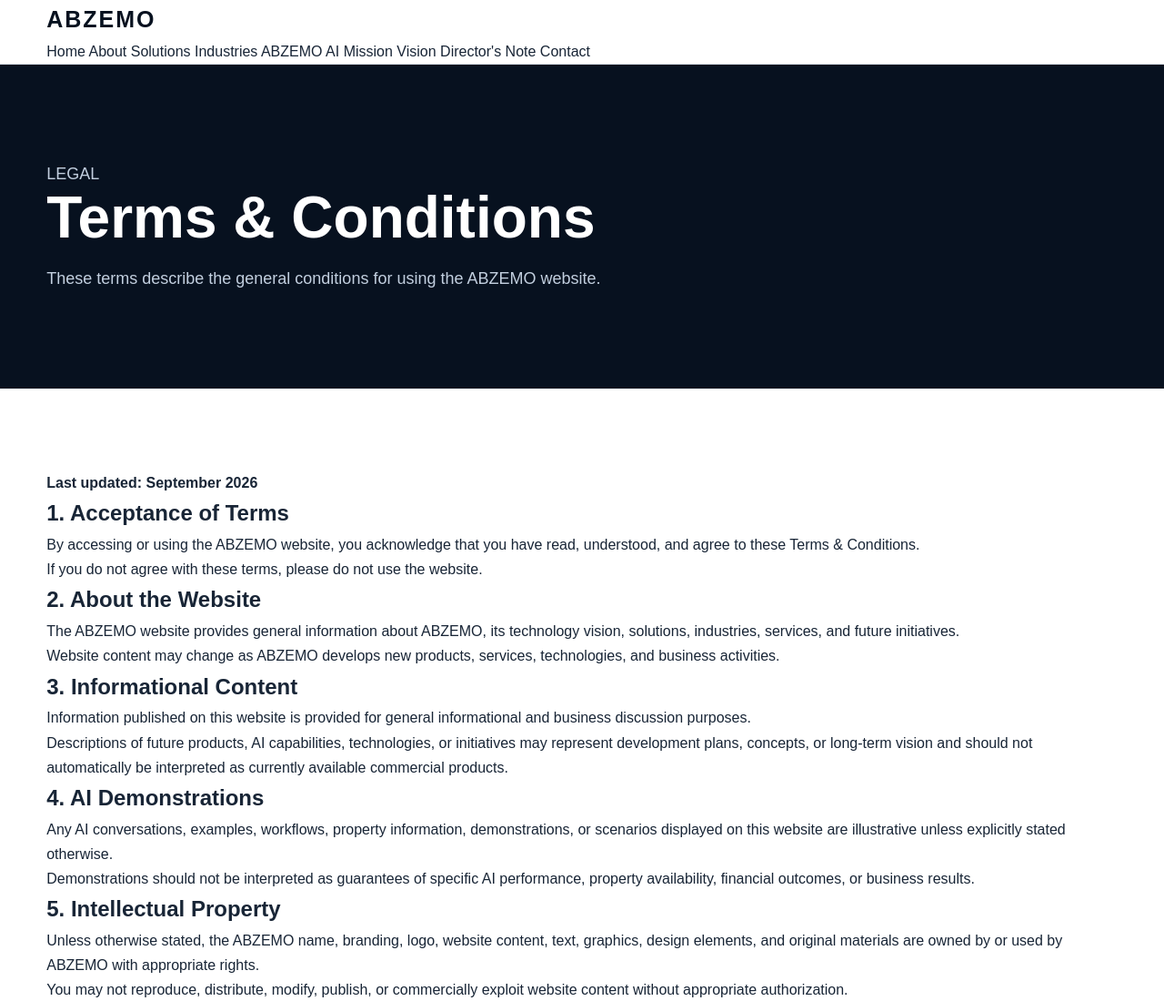
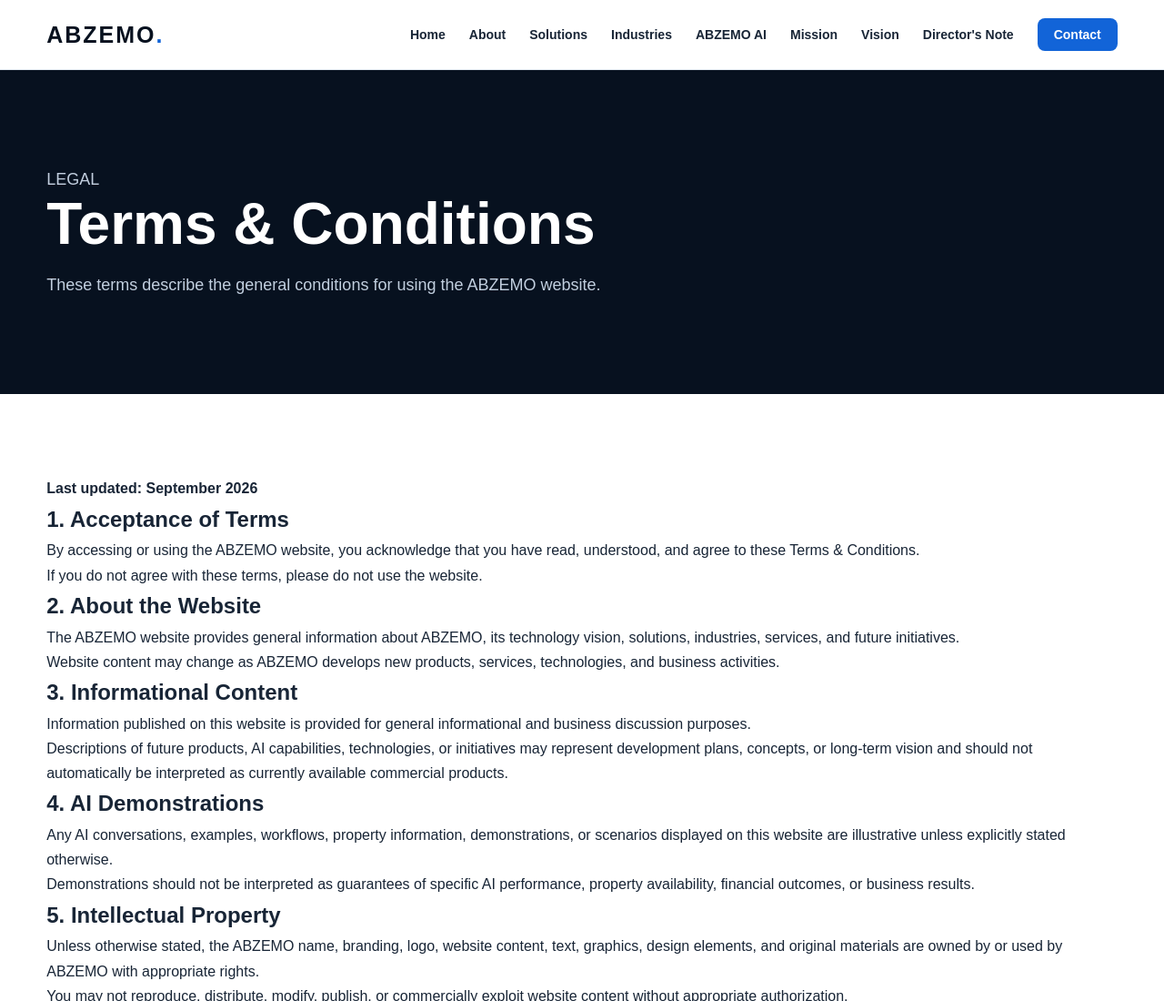
Before and after one commit to ABZEMO/abzemo-website, a plain HTML site: page terms.html in a window 1280 px wide. Shown: the top 1100 px of the page at 91% size. Drawn offline with Linux system fonts and the light colour scheme.

Commit message:
Standardize Terms page header

```diff
--- a/terms.html
+++ b/terms.html
@@ -14,23 +14,29 @@
 <body>
 
 <header class="site-header">
-    <div class="container nav-container">
+  <div class="container navbar">
 
-        <a href="index.html" class="logo">ABZEMO</a>
+    <a href="index.html" class="logo">
+      ABZEMO<span>.</span>
+    </a>
 
-        <nav class="main-nav">
-            <a href="index.html">Home</a>
-            <a href="about.html">About</a>
-            <a href="solutions.html">Solutions</a>
-            <a href="industries.html">Industries</a>
-            <a href="abzemo-ai.html">ABZEMO AI</a>
-            <a href="mission.html">Mission</a>
-            <a href="vision.html">Vision</a>
-            <a href="director-note.html">Director's Note</a>
-            <a href="contact.html">Contact</a>
-        </nav>
+    <nav>
+      <ul class="nav-links">
+        <li><a href="index.html">Home</a></li>
+        <li><a href="about.html">About</a></li>
+        <li><a href="solutions.html">Solutions</a></li>
+        <li><a href="industries.html">Industries</a></li>
+        <li><a href="abzemo-ai.html">ABZEMO AI</a></li>
+        <li><a href="mission.html">Mission</a></li>
+        <li><a href="vision.html">Vision</a></li>
+        <li><a href="director-note.html">Director's Note</a></li>
+        <li>
+          <a href="contact.html" class="nav-button">Contact</a>
+        </li>
+      </ul>
+    </nav>
 
-    </div>
+  </div>
 </header>
 
 
```
